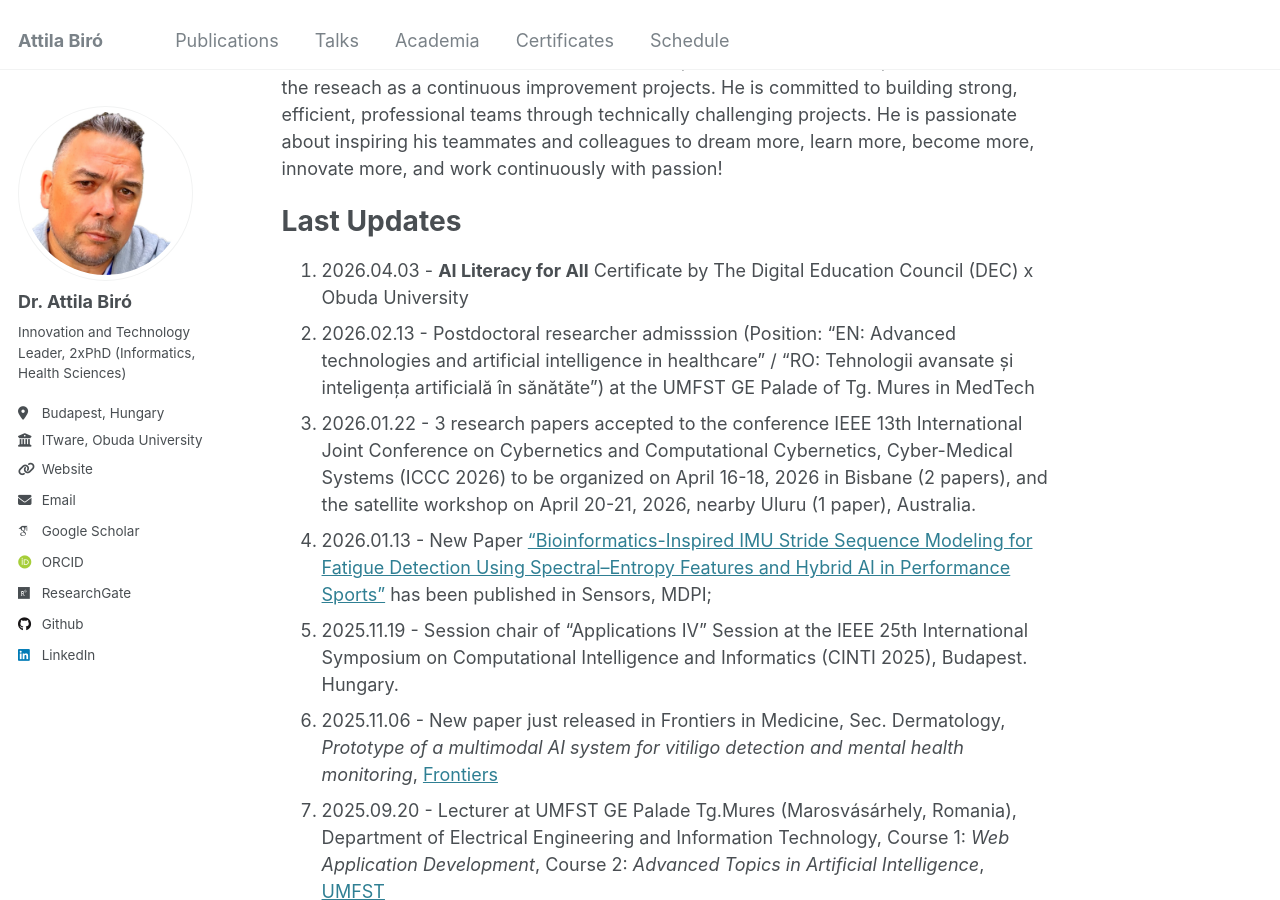
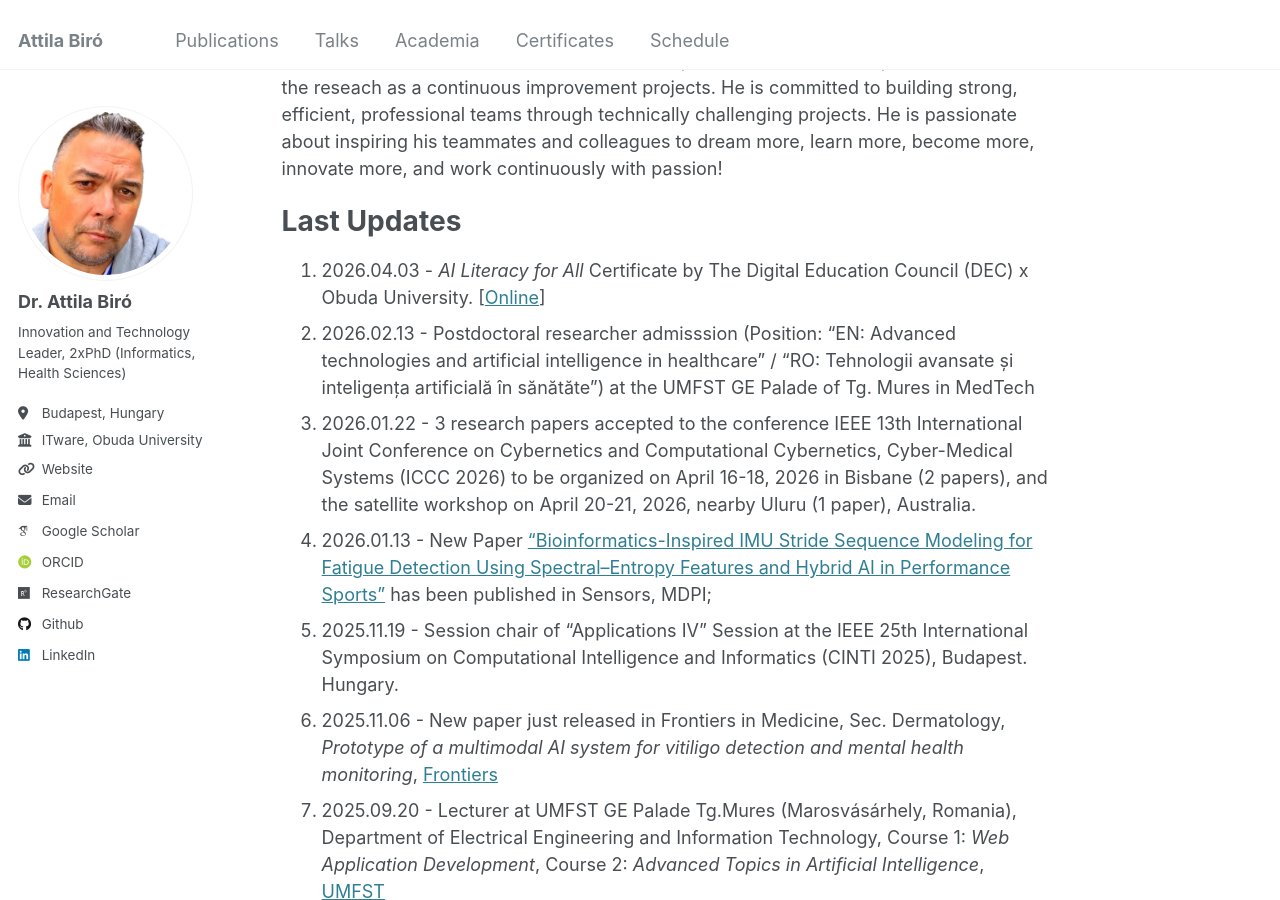
Before and after one commit to biroka/biroka.github.io, a Jekyll site: the page built from _pages/about.md, in a window 1280 px wide and 900 px high, scrolled down 682 px. Built offline with Jekyll 4.4.1, drawn with Linux system fonts in a browser that asks for light colours; some web fonts are replaced.

Commit message:
Format certificate entry with hyperlink
Updated the formatting of the AI Literacy for All certificate entry to include a link.

```diff
--- a/_pages/about.md
+++ b/_pages/about.md
@@ -17,7 +17,7 @@ His motivation is to ensure the business development, software development as we
 
 Last Updates
 ======
-1. 2026.04.03 - **AI Literacy for All** Certificate by The Digital Education Council (DEC) x Obuda University
+1. 2026.04.03 - _AI Literacy for All_ Certificate by The Digital Education Council (DEC) x Obuda University. [<a target="_new" href="https://github.com/biroka/PhD/blob/main/certificates/Biro_Attila_OE_AI_Literacy_for_All_rk08m3mh7a-2026-04-03.pdf">Online</a>]
 2. 2026.02.13 - Postdoctoral researcher admisssion (Position: "EN: Advanced technologies and artificial intelligence in healthcare" / "RO: Tehnologii avansate și inteligența artificială în sănătăte") at the UMFST GE Palade of Tg. Mures in MedTech
 3. 2026.01.22 - 3 research papers accepted to the conference IEEE 13th International Joint Conference on Cybernetics and Computational Cybernetics, Cyber-Medical Systems (ICCC 2026) to be organized on April 16-18, 2026 in Bisbane (2 papers), and the satellite workshop on April 20-21, 2026, nearby Uluru (1 paper), Australia.
 4. 2026.01.13 - New Paper ["Bioinformatics-Inspired IMU Stride Sequence Modeling for Fatigue Detection Using Spectral–Entropy Features and Hybrid AI in Performance Sports"](https://doi.org/10.3390/s26020525) has been published in Sensors, MDPI;
```
